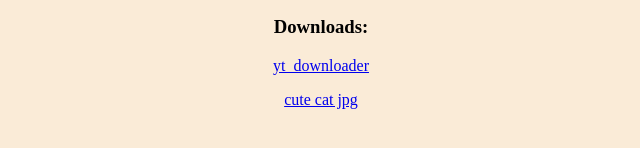
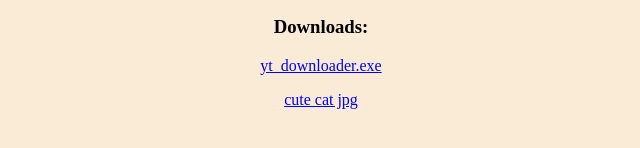
Before and after one commit to oldgrub-official/website-html, a plain HTML site: page index.html in a window 1280 px wide. Shown: the part 468-616 px from the top of the page, 319-959 px from the left. Drawn offline with Linux system fonts and the light colour scheme.

Commit message:
Update index.html

```diff
--- a/index.html
+++ b/index.html
@@ -18,7 +18,7 @@
 </body>
 <body>
     <h3 style="text-align:center">Downloads:</h3>
-    <p style="text-align:center"><a href="downloads/yt_downloader.exe" download='image' class="download-btn">yt_downloader
+    <p style="text-align:center"><a href="downloads/yt_downloader.exe" download='image' class="download-btn">yt_downloader.exe
     <p style="text-align:center"><a href="media/cat.jpg" download='image' class="download-btn">cute cat jpg
         <i class="fa fa-download"></i></p>
     </a>
```
